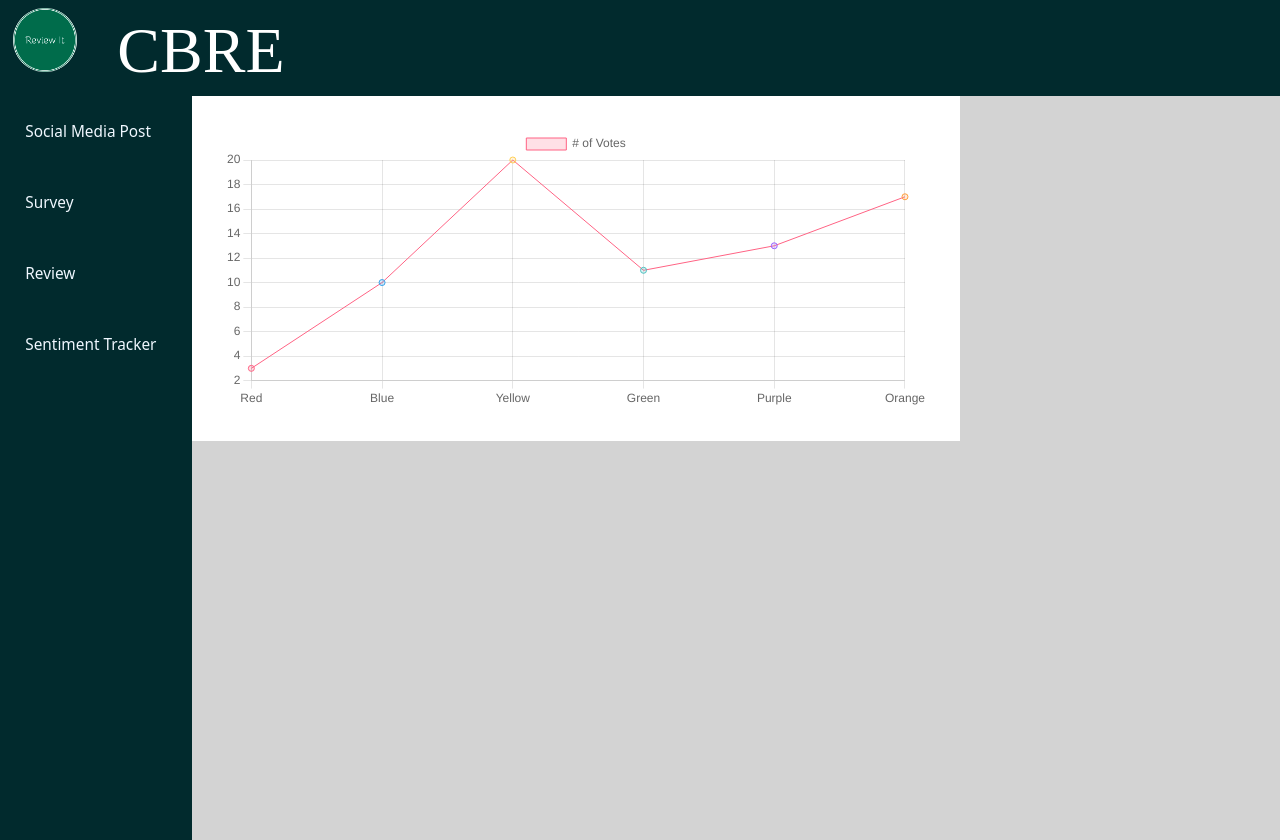
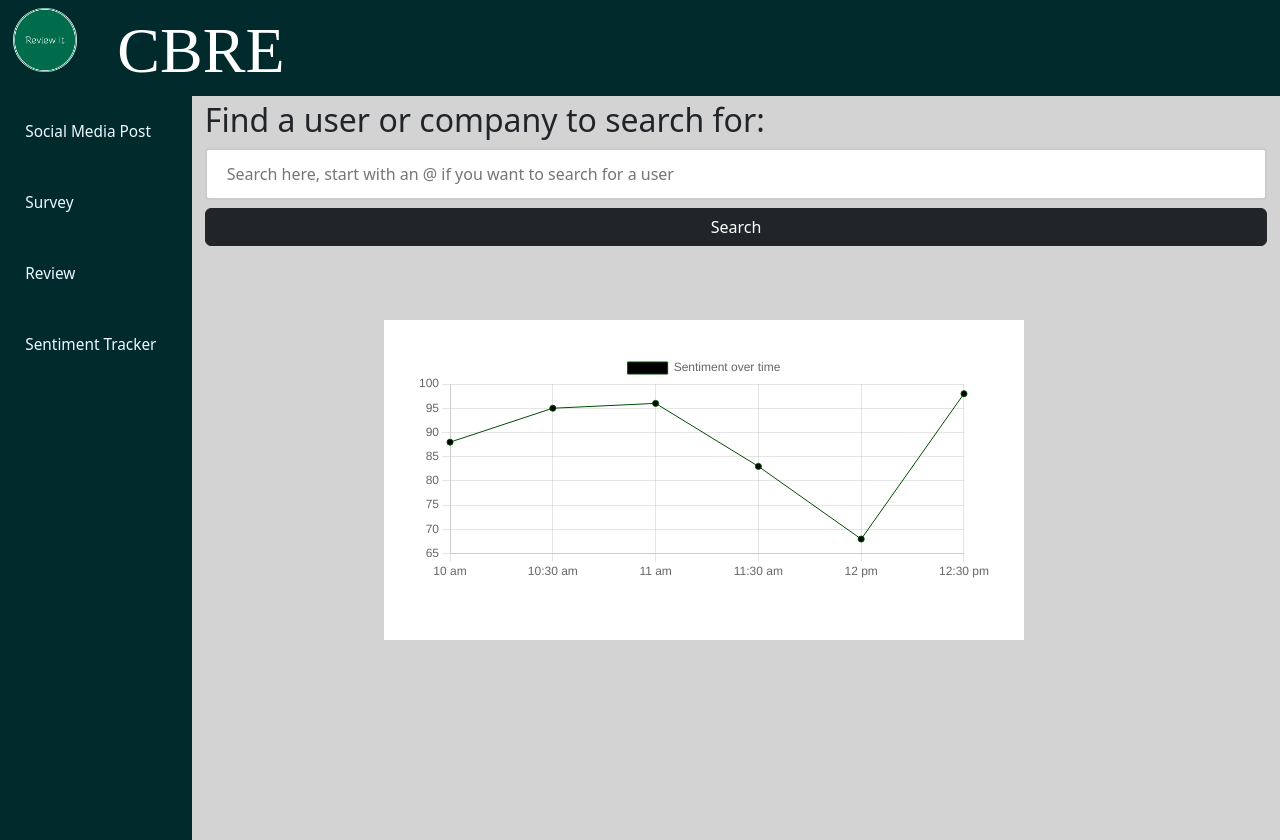
Before and after one commit to alielbekov/HackUTD, a React (Create React App) app in the folder isitlegit/: page / in a window 1280 px wide. Built offline with nearby package versions, Linux system fonts and the light colour scheme; a web font is replaced by a local one.

Commit message:
more functionality

```diff
--- a/isitlegit/src/App.css
+++ b/isitlegit/src/App.css
@@ -177,10 +177,13 @@
   background-color: white;
   position: absolute;
   padding: 2em;
-  left: 15vw;
-  top: 12vh;
-  height: auto;
-  width: 60vw;
+  left: 30vw;
+  top: 40vh;
+  height: 40vh;
+  width: 50vw;
+
+  /* height: auto; */
+  /* width: 60vw; */
 }
 
 .surveyInputValue{
--- a/isitlegit/src/mainPageComponents/differentDisplays/TrackSentiment.js
+++ b/isitlegit/src/mainPageComponents/differentDisplays/TrackSentiment.js
@@ -2,35 +2,54 @@
 import Chart from 'chart.js/auto';
 import {Line} from 'react-chartjs-2'
 
+// let holder = "abc";
+
 export default function TrackSentiment(){
 
+    let [holder, setHolder] = React.useState("abc");
+
+    function getTheChart(input){
+        switch(input){
+            case('CompanyA'):
+                return [88,80,96,83,68,98]
+            case('CBRE'):
+                return [88,95,96,98,99,100]
+            case('@brittneySpears'):
+                return [85,82,80,83,83,85]
+            case('@steven'):
+                return [90,20,10,90,20,10]
+            case('Apple'):
+                return [90,80,70,60,70,98]
+            default:
+                return [88,95,96,83,68,98]
+        }
+    }
+
     return(
+      <div>
+          <div className="titleText">
+                 Find a user or company to search for:
+                 <div>
+                     <input type="text" name="search" id="search" className="search" placeholder="Search here, start with an @ if you want to search for a user"/>
+                 </div>
+                 <button type="button" className="btn btn-dark searchButton" onClick={() => {setHolder(document.getElementById('search').value)}}>Search</button>
+                 {/* Search for user or company: (search box) (start with an @ for user, otherwise assumes company)*/}
+                 {/* Chart.js components showing sentiment over time */}
+             </div>
+
         <div className="chart">
                 <Line width={50} height = {20}
                 data= {{
-        labels: ['Red', 'Blue', 'Yellow', 'Green', 'Purple', 'Orange'],
+            labels: ['10 am', '10:30 am', '11 am', '11:30 am', '12 pm', '12:30 pm'],
             datasets: [{
-            label: '# of Votes',
-            data: [3,10,20,11,13,17],
-            backgroundColor: [
-                'rgba(255, 99, 132, 0.2)',
-                'rgba(54, 162, 235, 0.2)',
-                'rgba(255, 206, 86, 0.2)',
-                'rgba(75, 192, 192, 0.2)',
-                'rgba(153, 102, 255, 0.2)',
-                'rgba(255, 159, 64, 0.2)'
-            ],
-            borderColor: [
-                'rgba(255, 99, 132, 1)',
-                'rgba(54, 162, 235, 1)',
-                'rgba(255, 206, 86, 1)',
-                'rgba(75, 192, 192, 1)',
-                'rgba(153, 102, 255, 1)',
-                'rgba(255, 159, 64, 1)'
-            ],
+                label: 'Sentiment over time',
+                data: getTheChart(holder),
+                backgroundColor: 'rgba(0, 0, 0, 1)',
+                borderColor: '#004d00',
                 borderWidth: 1
             }]
         }}/>
     </div>
+    </div>
     )
 }
```
Also changed, not shown: 1 other file (tests, documents, lock files or other folders). Lines whose indentation alone changed are shown as unchanged.
